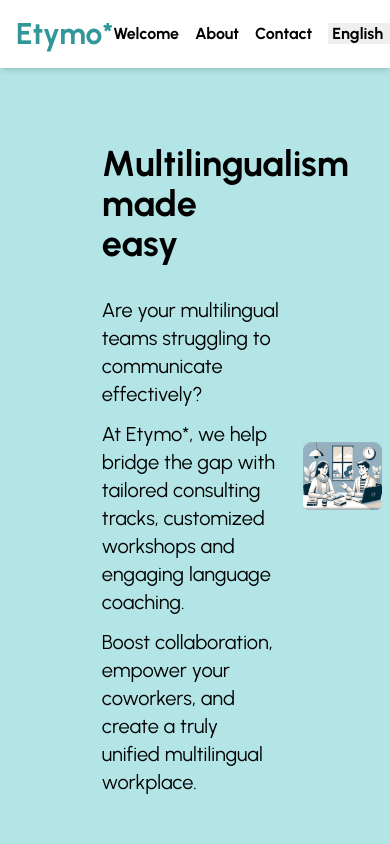
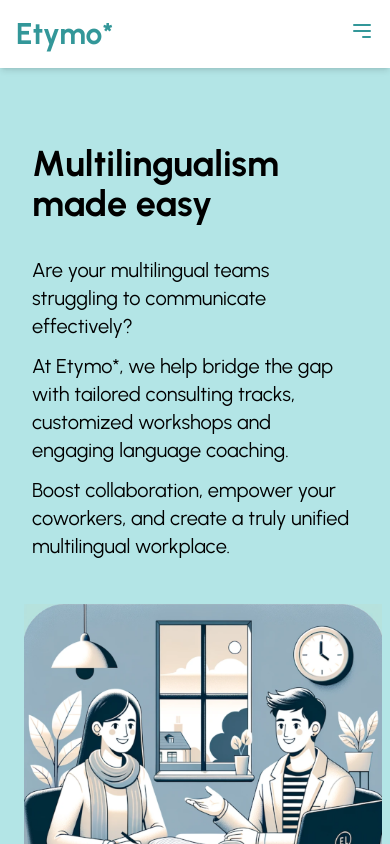
Before and after one commit to olivierpierre85/etymo, a Vue app: page / in a window 390 px wide. Shown: the top 844 px of the page. Built offline with nearby package versions, Linux system fonts and the light colour scheme.

Commit message:
make responsive

```diff
--- a/src/App.vue
+++ b/src/App.vue
@@ -3,23 +3,31 @@
     <header class="bg-white shadow-md p-4 fixed w-full top-0 left-0 z-10 flex justify-between items-center font-bold">
       <h1 class="text-3xl text-custom-dark-blue">Etymo*</h1>
       <nav>
-        <ul class="flex space-x-4">
-          <li><button @click="scrollToSection('multilingualism')">Welcome</button></li>
-          <li><button @click="scrollToSection('about')">About</button></li>
-          <li><button @click="scrollToSection('contact')">Contact</button></li>
+        <div class="md:hidden">
+          <button @click="toggleMenu" class="text-custom-dark-blue focus:outline-none">
+            <svg class="w-6 h-6" fill="none" stroke="currentColor" viewBox="0 0 24 24" xmlns="http://www.w3.org/2000/svg">
+              <path stroke-linecap="round" stroke-linejoin="round" stroke-width="2" d="M4 6h16M4 12h16m-7 6h7"></path>
+            </svg>
+          </button>
+        </div>
+        <ul :class="{'hidden': !menuOpen, 'flex': menuOpen, 'flex-col': menuOpen, 'space-y-4': menuOpen, 'absolute': menuOpen, 'bg-white': menuOpen, 'top-16': menuOpen, 'right-4': menuOpen, 'p-4': menuOpen, 'border': menuOpen, 'md:flex': true, 'md:space-x-4': true, 'md:space-y-0': true, 'md:flex-row': true, 'md:static': true}">
+          <li><button @click="scrollToSection('multilingualism')" class="hover:underline">Welcome</button></li>
+          <li><button @click="scrollToSection('about')" class="hover:underline">About</button></li>
+          <li><button @click="scrollToSection('contact')" class="hover:underline">Contact</button></li>
           <li>
-            <select v-model="currentLanguage">
+            <select v-model="currentLanguage" class="hover:underline">
               <option value="en">English</option>
               <option value="fr">Français</option>
               <option value="es">Español</option>
-            </select></li>
+            </select>
+          </li>
         </ul>
       </nav>
     </header>
     <div class="pt-20 bg-custom-blue">
-      <section id="multilingualism" class="my-8 p-4 flex">
+      <section id="multilingualism" class="my-8 p-4 flex flex-col md:flex-row">
         <div class="flex-1 flex justify-end">
-          <div class="w-3/4 p-4">
+          <div class="w-full md:w-3/4 p-4">
             <h2 class="text-4xl font-semibold pb-8">{{ t('multilingualism_title') }}</h2>
             <div class="text-xl">
               <p>{{ t('multilingualism_content_1') }}</p>
@@ -28,8 +36,8 @@
             </div>
           </div>
         </div>
-        <div class="flex-1 flex justify-center items-center">
-          <img :src="image01" alt="Illustration of two people working at a desk" class="ml-4">
+        <div class="flex-1 flex justify-center items-center mt-4 md:mt-0">
+          <img :src="image01" alt="Illustration of two people working at a desk" class="ml-4 max-w-full h-auto">
         </div>
       </section>
       <section id="about" class="my-8 p-4 bg-white">
@@ -58,7 +66,8 @@ export default {
   data() {
     return {
       currentLanguage: 'en',
-      image01
+      image01,
+      menuOpen: false
     };
   },
   methods: {
@@ -75,6 +84,10 @@ export default {
           behavior: 'smooth'
         });
       }
+      this.menuOpen = false; // Close the menu on navigation
+    },
+    toggleMenu() {
+      this.menuOpen = !this.menuOpen;
     }
   }
 }
```
